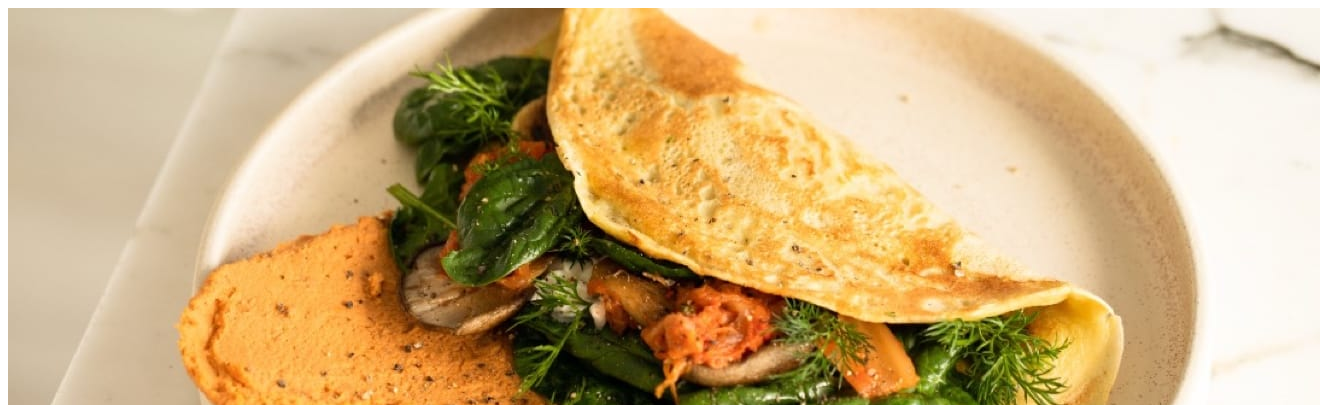
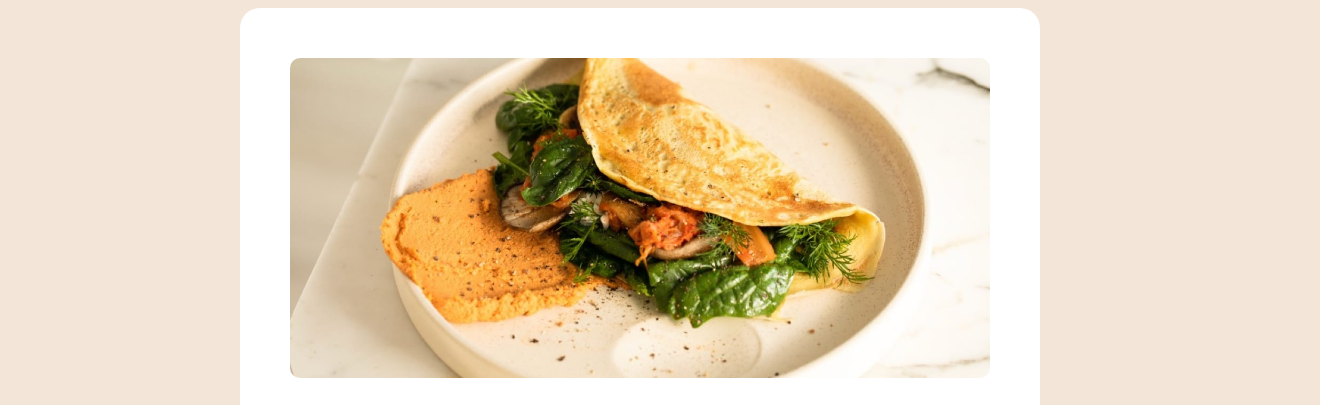
Before and after one commit to JenniferWinston1/Omlette-recipe-challenge, a plain HTML site: page index.html in a window 1280 px wide. Shown: the top 405 px of the page, 1320 px wide, since content can reach past the window. Drawn offline with Linux system fonts and the light colour scheme.

Commit message:
Update index.html

```diff
--- a/index.html
+++ b/index.html
@@ -4,7 +4,7 @@
     <meta charset="UTF-8">
     <meta name="viewport" content="width=device-width, initial-scale=1.0">
     <title>Document</title>
-    <link rel="stylesheet" href="omlette-recipe-styles.css" />
+    <link rel="stylesheet" href="styles.css" />
     <link href="https://fonts.googleapis.com/css2?family=Outfit:wght@400;700&family=Young+Serif&display=swap" rel="stylesheet">
 </head>
 <body>
```
